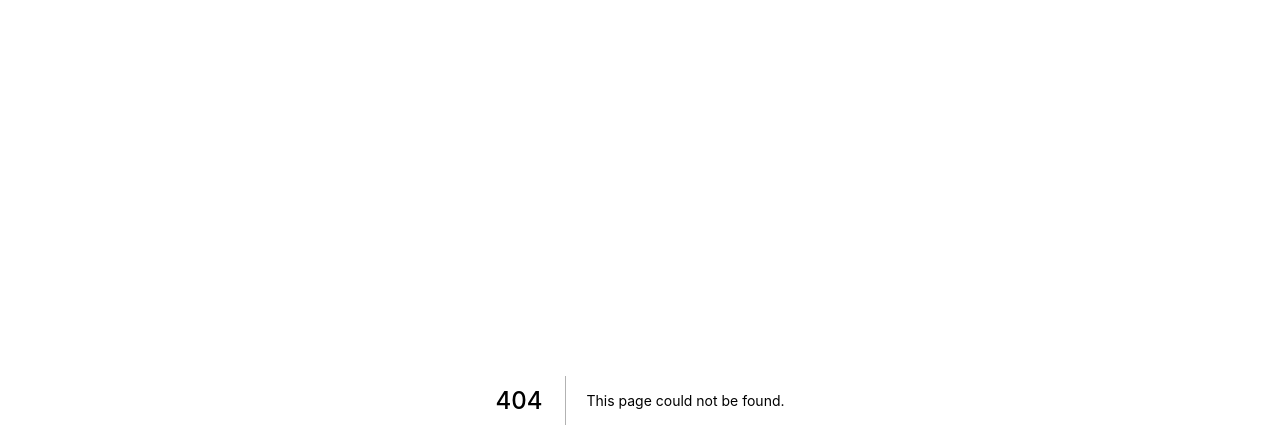
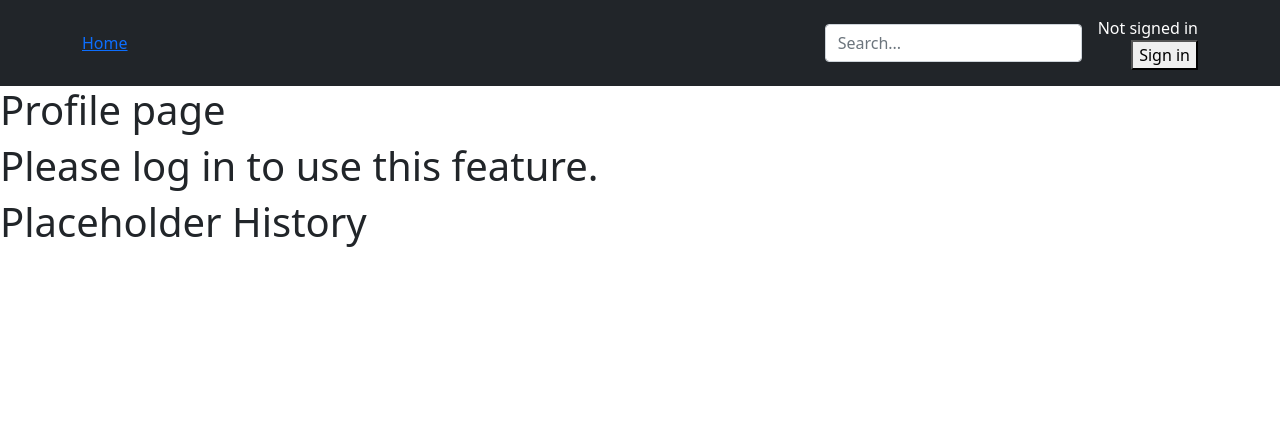
Before and after one commit to bramcoen/S6Frontend, a Next.js app: page /profile in a window 1280 px wide. Before the commit this address had no page. Shown: the top 448 px of the page. Built offline with nearby package versions, Linux system fonts and the light colour scheme; no server answers.

Commit message:
Profile page

```diff
--- a/pages/Message/Message.js
+++ b/pages/Message/Message.js
@@ -9,7 +9,8 @@ const Message = ({message}) => {
     else {
         return (<>
                 <div className="border border-secondary">
-                    <h1>{message.text}</h1> && <text>{message.creationDate}</text>
+                    <h1>{message.text}</h1>
+                    <text>{message.creationDate}</text>
                 </div>
             </>
         )
--- a/pages/account/register.js
+++ b/pages/account/register.js
@@ -34,7 +34,9 @@ export default function Register() {
         session.username = username;
         router.replace('/')
     }
-
+if (session === null){
+    return <h1>Please log in to use this feature.</h1>
+}
         return <>
             {success && error && <div className="alert alert-success alert-dismissible fade show" role="alert">
                 <strong>{error}</strong>
@@ -49,7 +51,10 @@ export default function Register() {
                 </button>
             </div> }
                 <form>
-                    <label>To use the application, please choose an username</label>
+                    {session != null && session.username == null &&
+                        <label>To use the application please enter a username.</label>}
+                    {session != null &&
+                    <label>Change your username here.</label>}
                     <div className="form-group">
                         <label htmlFor="exampleInputEmail1">Username</label>
                         <input type="text" value={username} onChange={handleInputChanged} className="form-control" placeholder="Enter Username"/>
--- a/pages/header/header.js
+++ b/pages/header/header.js
@@ -5,6 +5,7 @@ import Link from "next/link";
 export default function Header() {
 
         const { data: session } = useSession()
+        let ownProfileUrl = "/profile";
         let profileUrl = "";
         if (session != null && session.username !== undefined) {profileUrl = "/profile/"+session.username}
         return (
@@ -12,10 +13,6 @@ export default function Header() {
                 <div className="container">
                     <div
                         className="d-flex flex-wrap align-items-center justify-content-center justify-content-lg-start">
-                  {/*      <a href="/" className="d-flex align-items-center mb-2 mb-lg-0 text-white text-decoration-none">
-                            <svg className="bi me-2" width="40" height="32" role="img" aria-label="Bootstrap">
-                            </svg>
-                        </a>*/}
 
                         <ul className="nav col-12 col-lg-auto me-lg-auto mb-2 justify-content-center mb-md-0">
                             <li><Link href="/" className="nav-link px-2 text-secondary">Home</Link></li>
@@ -23,6 +20,9 @@ export default function Header() {
 
                         <ul className="nav col-12 col-lg-auto me-lg-auto mb-2 justify-content-center mb-md-0">
                             {session != null && session.username !== undefined && <li><Link href={profileUrl} className="nav-link px-2 text-secondary">Profile</Link></li>}
+                        </ul>
+                        <ul className="nav col-12 col-lg-auto me-lg-auto mb-2 justify-content-center mb-md-0">
+                            {session != null && <li><Link href={ownProfileUrl} className="nav-link px-2 text-secondary">Account Details</Link></li>}
                         </ul>
 
                         <form className="col-12 col-lg-auto mb-3 mb-lg-0 me-lg-3">
--- /dev/null
+++ b/pages/profile/index.js
@@ -0,0 +1,38 @@
+import React from 'react'
+import {useSession} from "next-auth/react";
+import axios from "axios";
+import Register from "../account/register";
+import Header from "../header/header";
+
+const Profile = () => {
+    const { data: session } = useSession();
+    if (session && session.access_token) {
+        axios.defaults.headers.get['token'] = session.access_token;
+        axios.defaults.headers.post['token'] = session.access_token;
+        axios.defaults.headers.put['token'] = session.access_token;
+        axios.defaults.headers.delete['token'] = session.access_token;
+    }
+    axios.defaults.headers.post['content-type'] = 'text/json';
+    axios.defaults.headers.get['content-type'] = 'text/json';
+    axios.defaults.headers.delete['content-type'] = 'text/json';
+    axios.defaults.headers.put['content-type'] = 'text/json';
+
+    if (session === undefined){
+return <>
+    <Header></Header>
+Please log in first.
+</>
+    }
+    else{
+        return <>
+            <Header></Header>
+        <h1>Profile page</h1>
+            <Register></Register>
+            <h1>Placeholder History</h1>
+
+        </>
+    }
+};
+
+
+export default Profile;
```
Also changed, not shown: pages/Message/MessageOverview.js (line endings or trailing spaces).
